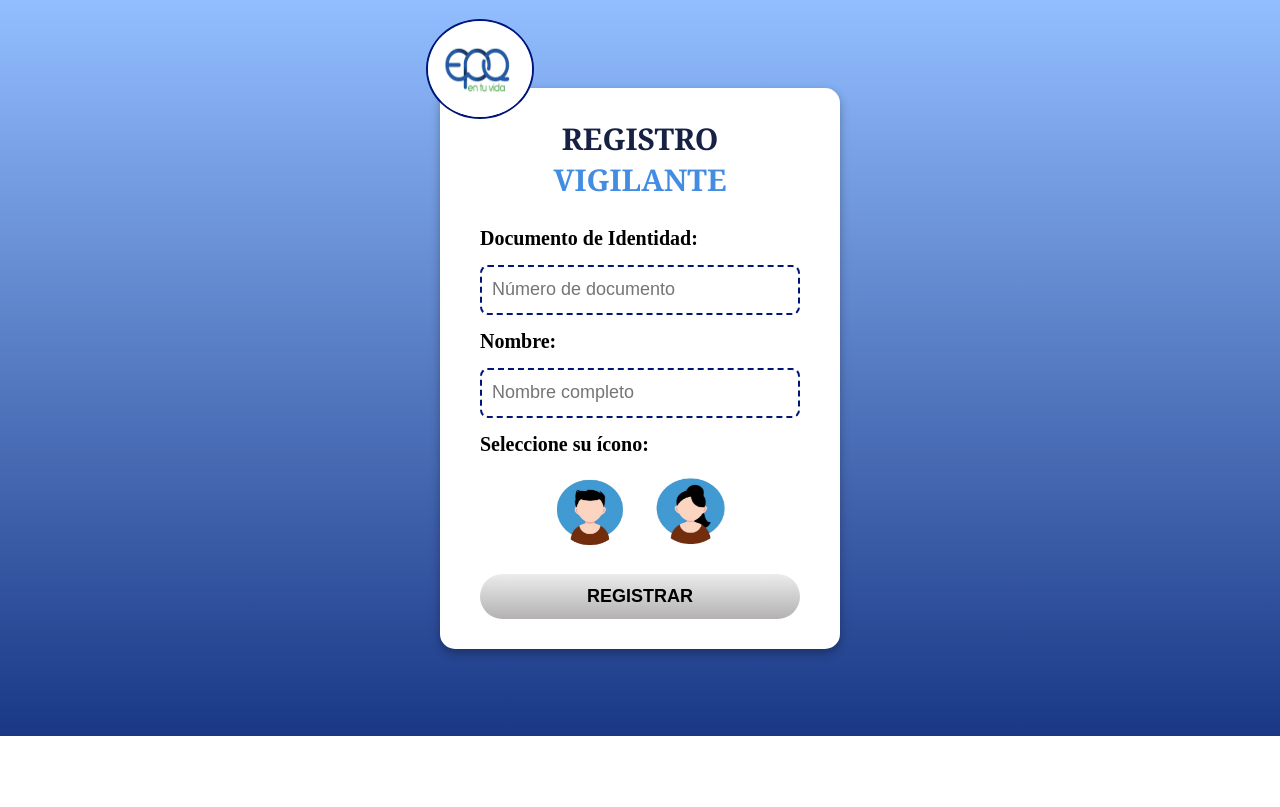
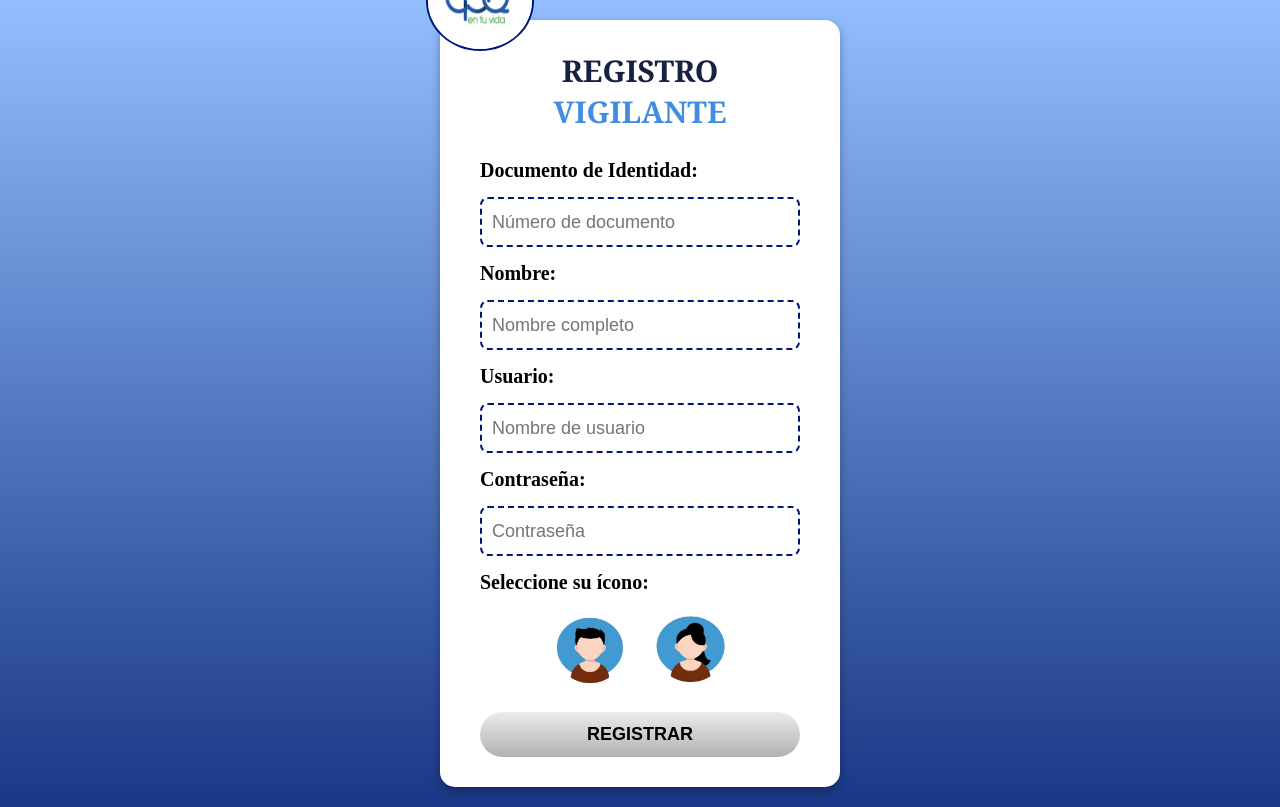
Before and after one commit to sistemasdeinformacion-ing/control-visitantes, a React (Vite) app: page /registrar-vigilante in a window 1280 px wide. Built offline with nearby package versions, Linux system fonts and the light colour scheme; no server answers.

Commit message:
Guardado

```diff
--- a/src/components/RegistroVigilante.jsx
+++ b/src/components/RegistroVigilante.jsx
@@ -12,6 +12,9 @@ const RegistroVigilante = () => {
     const [documento, setDocumento] = useState("");
     const [nombre, setNombre] = useState("");
     const [genero, setGenero] = useState(null);
+    const [usuario, setUsuario] = useState("");
+    const [contrasena, setContrasena] = useState("");
+
     const [mensaje, setMensaje] = useState({ texto: "", tipo: "" });
     const navigate = useNavigate();
 
@@ -43,6 +46,11 @@ const RegistroVigilante = () => {
             return;
         }
 
+        if (!usuario || !contrasena) {
+            setMensaje({ texto: "Usuario y contraseña son obligatorios", tipo: "error" });
+            return;
+        }
+
         try {
             const resVerificacion = await fetch(`${API_URL}/api/vigilantes`);
             const vigilantes = await resVerificacion.json();
@@ -57,7 +65,7 @@ const RegistroVigilante = () => {
                 return;
             }
 
-            const infoVigilante = { documento, nombre, genero };
+            const infoVigilante = { documento, nombre, genero, usuario, contrasena };
 
             const res = await fetch(`${API_URL}/api/vigilantes/registrar`, {
                 method: "POST",
@@ -68,9 +76,6 @@ const RegistroVigilante = () => {
             const data = await res.json();
 
             if (!res.ok) throw new Error(data.detalle || "Error al registrar vigilante");
-
-
-            if (!res.ok) throw new Error("Error al registrar vigilante");
 
             localStorage.setItem("vigilante", JSON.stringify(infoVigilante));
             navigate("/home");
@@ -114,6 +119,22 @@ const RegistroVigilante = () => {
                         onChange={(e) => setNombre(e.target.value)}
                     />
 
+                    <label>Usuario:</label>
+                    <input
+                        type="text"
+                        placeholder="Nombre de usuario"
+                        value={usuario}
+                        onChange={(e) => setUsuario(e.target.value)}
+                    />
+
+                    <label>Contraseña:</label>
+                    <input
+                        type="password"
+                        placeholder="Contraseña"
+                        value={contrasena}
+                        onChange={(e) => setContrasena(e.target.value)}
+                    />
+
                     <label>Seleccione su ícono:</label>
                     <div className="iconos-genero">
                         <img
```
